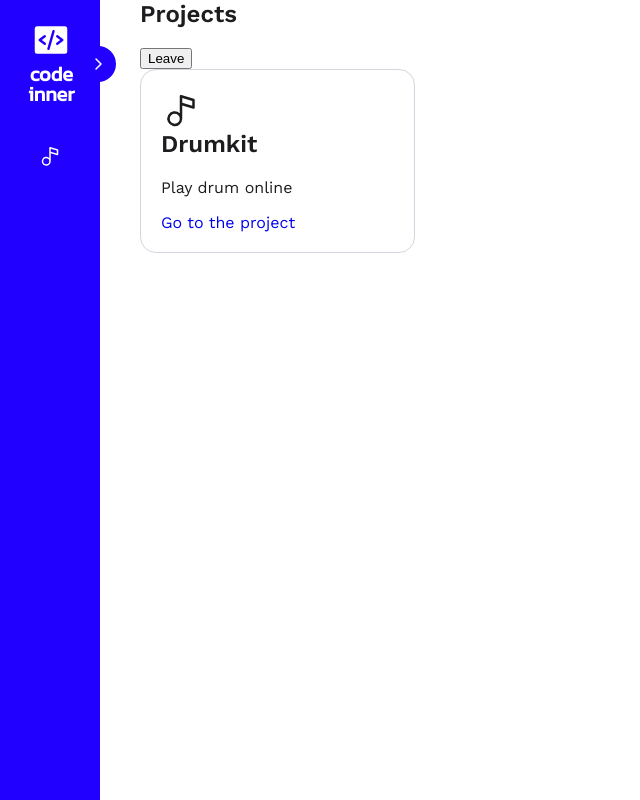
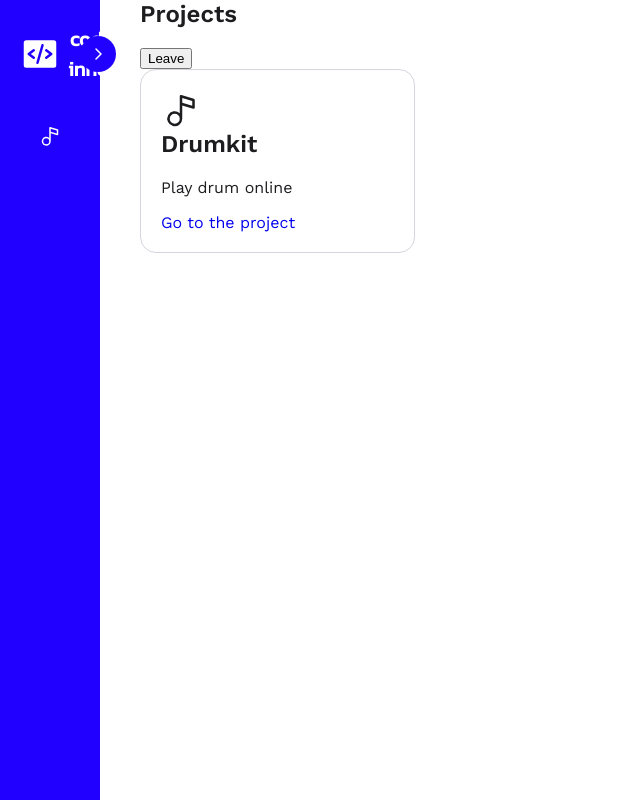
Before and after one commit to crismartins/Fullstack_starter, a Nuxt app in the folder web_server/: page /dashboard in a window 1280 px wide. Shown: the whole page, without its empty margins (0-640 px from the left). Built offline with nearby package versions, Linux system fonts and the light colour scheme; no server answers.

Commit message:
add and update components

```diff
--- a/web_server/components/AppButton.vue
+++ b/web_server/components/AppButton.vue
@@ -22,10 +22,12 @@ button{
     font-family: $primary_font;
     cursor: pointer;
     background-color: var(--neutral_color);
-    font-weight: 600;
+    box-shadow: $default_box_shadow;
+    // font-weight: 600;
     &:hover{
         filter: brightness(80%);
     }
+
     &.button-size{
         &__default{
             font-size: $size_16px;
@@ -82,12 +84,15 @@ button{
         }
     }
     &.text{
-        color: var(--primary_color);
+        color: var(--primary_text_color);
+        font-size: $size_16px;
         display: inline-block;
         background-color: transparent;
         border: none;
+        box-shadow: none;
         &:hover{
-            text-decoration: underline;
+            // text-decoration: underline;
+            color: var(--primary_color);
         }
     }
 }
--- a/web_server/components/AppIcon.vue
+++ b/web_server/components/AppIcon.vue
@@ -13,7 +13,7 @@
         iconSize: {
             type: String,
             default: "default"
-        },
+        }
     })
 </script>
 
--- /dev/null
+++ b/web_server/components/AppLoading.vue
@@ -0,0 +1,51 @@
+<template>
+    <div class="overlay">
+        <span class="loader"></span>
+    </div>
+</template>
+
+<style lang="scss" scoped>
+
+.overlay{
+    position: fixed;
+    top: 0;
+    left: 0;
+    bottom: 0;
+    right: 0;
+    display: grid;
+    place-items: center;
+    backdrop-filter: blur(4px);
+    background-color: rgba(0,0,0,0.4);
+    &:before{
+        content: '';
+        position: absolute;
+        width: 100%;
+        height: 100%;
+    }
+}
+    .loader {
+    color: #fff;
+    font-family: Consolas, Menlo, Monaco, monospace;
+    font-weight: bold;
+    font-size: 78px;
+    opacity: 0.8;
+  }
+  .loader:before {
+    content: "{";
+    display: inline-block;
+    animation: pulse 0.4s alternate infinite ease-in-out;
+  }
+  .loader:after {
+    content: "}";
+    display: inline-block;
+    animation: pulse 0.4s 0.3s alternate infinite ease-in-out;
+  }
+
+  @keyframes pulse {
+    to {
+      transform: scale(0.8);
+      opacity: 0.5;
+    }
+  }
+
+</style>
--- a/web_server/components/AppLogo.vue
+++ b/web_server/components/AppLogo.vue
@@ -1,31 +1,56 @@
 <template>
     <strong class="logotype">
         <nuxt-link to="/">
-            <span class="symbol">
-                <AppIcon iconName="ph:code-fill" iconSize="large" />
+            <span class="symbol" :class="logoSize , logoStyle">
+                <AppIcon iconName="ph:code-fill" iconSize="large"/>
             </span>
-            <span class="type">
+            <span class="type" :class="logoSize , logoStyle">
                 code inner
             </span>
         </nuxt-link>
     </strong>
 </template>
 
+<script setup>
+
+    const props = defineProps({
+        logoStyle:{
+            type: String,
+            default: "light"
+        },
+        logoSize:{
+            type: String,
+            default: "medium"
+        },
+    });
+
+</script>
+
 <style lang="scss">
     .logotype{
         font-family: $logo_font;
         a{
-            display: inline-block;
-            vertical-align: middle;
+            display: flex;
+            align-items: center;
+            justify-content: center;
             text-align: center;
             .symbol{
                 color: var(--pure_white);
+                &.big{
+                    svg{
+                        font-size: 48px;
+                    }
+                }
             }
             .type{
                 color: var(--pure_white);
                 padding: 4px 8px;
-                font-size: $size_20px;
-                line-height: $size_20px;
+                font-size: 20px;
+                line-height: normal;
+                display: inline-block;
+                &.big{
+                    font-size: 36px;
+                }
             }
         }
     }
```
